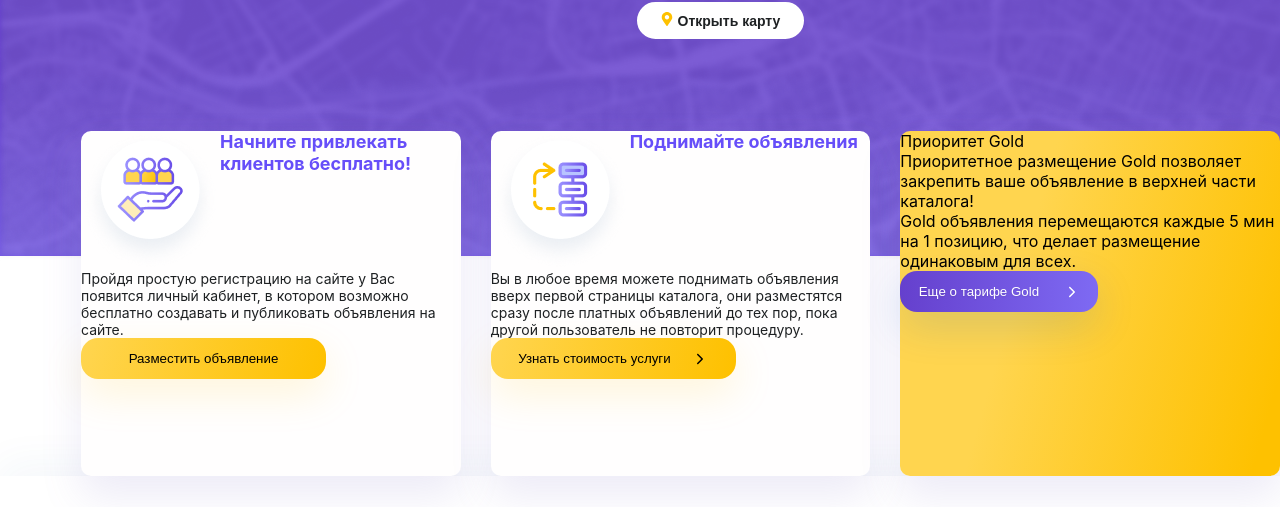
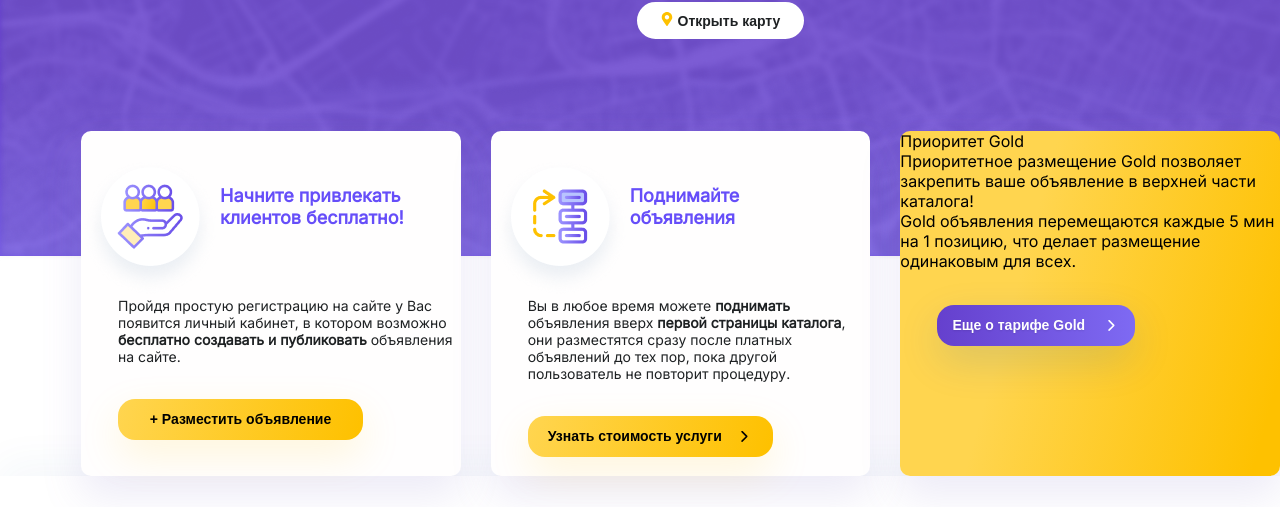
Before and after one commit to KseniaSafonova/HawkingSchool_React, a React (Create React App) app in the folder project/: page / in a window 1280 px wide. Shown: the part 1366-1873 px from the top of the page. Built offline with nearby package versions, Linux system fonts and the light colour scheme; the HTML template or start-up script is replaced by a standard one.

Commit message:
styles and fonts

```diff
--- /dev/null
+++ b/project/src/App.module.css
@@ -0,0 +1,5 @@
+@import url('https://fonts.googleapis.com/css2?family=Inter&display=swap');
+
+.App {
+    font-family: 'Inter', sans-serif;
+}
--- a/project/src/App.tsx
+++ b/project/src/App.tsx
@@ -18,6 +18,7 @@
 import Validation from './components/Validation';
 import EnterProfile from './components/EnterProfile';
 import Apartments from './pages/Apartments/Apartments';
+import styles from './App.module.css';
 
 //@ts-ignore
 function App() {
@@ -26,7 +27,7 @@
   const apartments = useSelector((state: RootState) => state.apartments.value)
   return (
     <BrowserRouter>
-      <div className="App">
+      <div className={styles.App}>
         <Header />
         <HeaderNav />
         {/* <Error /> */}
--- a/project/src/pages/Main/Main.tsx
+++ b/project/src/pages/Main/Main.tsx
@@ -148,25 +148,24 @@
             </div>
             <div className={styles.InfoforOwners}>
                 <div className={styles.infoCard}>
-
-                    <div className={styles.infoCardTitle}>
+                    <div className={styles.infoCardTopBlock}>
                         <img src={cardImg1} alt="" />
                         <div>Начните привлекать
                             клиентов бесплатно!</div>
                     </div>
                     <div className={styles.infoCardDescription}>
-                        Пройдя простую регистрацию на сайте у Вас появится личный кабинет, в котором возможно бесплатно создавать и публиковать объявления на сайте.
+                        Пройдя простую регистрацию на сайте у Вас появится личный кабинет,
+                        в котором возможно <span>бесплатно создавать и публиковать</span> объявления на сайте.
                     </div>
-                    <button>Разместить объявление</button>
+                    <button>+ Разместить объявление</button>
                 </div>
                 <div className={styles.infoCard}>
-
-                    <div className={styles.infoCardTitle}>
+                    <div className={styles.infoCardTopBlock}>
                         <img src={cardImg2} alt="" />
                         <div>Поднимайте объявления</div>
                     </div>
                     <div className={styles.infoCardDescription}>
-                        Вы в любое время можете поднимать объявления вверх первой страницы каталога,
+                        Вы в любое время можете <span>поднимать</span> объявления вверх <span>первой страницы каталога</span>,
                         они разместятся сразу после платных объявлений до тех пор, пока другой пользователь не повторит процедуру.
                     </div>
                     <button>Узнать стоимость услуги <IoIosArrowForward size='1.2em' /></button>
--- a/project/src/styles/Apartments/ApartmentCard_cell.module.css
+++ b/project/src/styles/Apartments/ApartmentCard_cell.module.css
@@ -18,7 +18,6 @@
 }
 
 .price {
-    font-family: 'Inter';
     font-style: normal;
     font-weight: 700;
     font-size: 20px;
@@ -28,7 +27,6 @@
 }
 
 .price div {
-    font-family: 'Inter';
     font-style: normal;
     font-weight: 400;
     font-size: 14px;
@@ -44,7 +42,6 @@
     justify-content: center;
     align-items: center;
     background: #F8F8F8;
-    font-family: 'Inter';
     font-style: normal;
     font-weight: 500;
     font-size: 14px;
@@ -65,7 +62,6 @@
     justify-content: center;
     align-items: center;
     background: #F8F8F8;
-    font-family: 'Inter';
     font-style: normal;
     font-weight: 500;
     font-size: 14px;
@@ -84,7 +80,6 @@
 }
 
 .address {
-    font-family: 'Inter';
     font-style: normal;
     font-weight: 500;
     font-size: 16px;
@@ -99,7 +94,6 @@
 
 .subway {
     margin-top: 11px;
-    font-family: 'Inter';
     font-style: normal;
     font-weight: 500;
     font-size: 16px;
@@ -114,7 +108,6 @@
 .description {
     margin-top: 20px;
     margin-left: 20px;
-    font-family: 'Inter';
     font-style: normal;
     font-weight: 400;
     font-size: 12px;
@@ -158,7 +151,6 @@
     justify-content: center;
     border: 2px solid #F8F8F8;
     background: #F8F8F8;
-    font-family: 'Inter';
     font-style: normal;
     font-weight: 700;
     font-size: 14px;
@@ -180,7 +172,6 @@
     background: rgba(255, 213, 79, 0.1);
     border: none;
     border-radius: 17px;
-    font-family: 'Inter';
     font-style: normal;
     font-weight: 700;
     font-size: 14px;
--- a/project/src/styles/Main/Main.module.css
+++ b/project/src/styles/Main/Main.module.css
@@ -420,12 +420,18 @@
     background: linear-gradient(105.54deg, #FFD54F 33.53%, #FEC100 94.13%)
 }
 
-.infoCardTitle {
+.infoCardTopBlock {
     font-weight: 700;
     font-size: 18px;
     line-height: 22px;
     color: #664EF9;
     display: flex;
+    margin-top: 27px;
+}
+
+.infoCardTopBlock div {
+    width: 200px;
+    margin-top: 27px;
 }
 
 .infoCardDescription {
@@ -433,6 +439,11 @@
     font-size: 14px;
     line-height: 17px;
     color: #1E2123;
+    margin-left: 37px;
+}
+
+.infoCardDescription span {
+    font-weight: 600;
 }
 
 .infoCard button {
@@ -445,6 +456,11 @@
     justify-content: space-evenly;
     background: linear-gradient(106.06deg, #FFD54F 1.12%, #FEC100 97.96%);
     box-shadow: 0px 15px 40px rgba(254, 193, 0, 0.15);
+    margin-top: 34px;
+    margin-left: 37px;
+    font-size: 14px;
+    font-weight: 700;
+    line-height: 17px;
 }
 
 .infoCard button:nth-child(4) {
```
Also changed, not shown: project/src/App.css (deleted).
